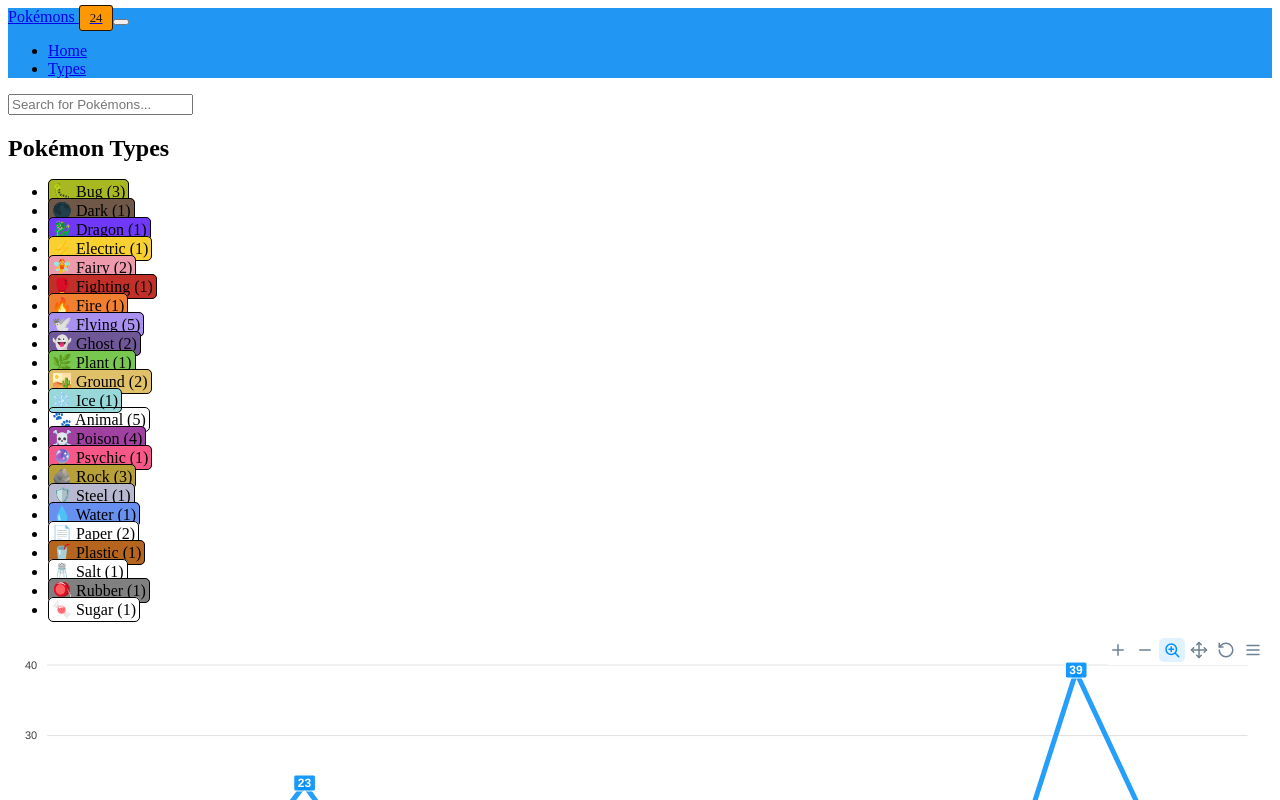
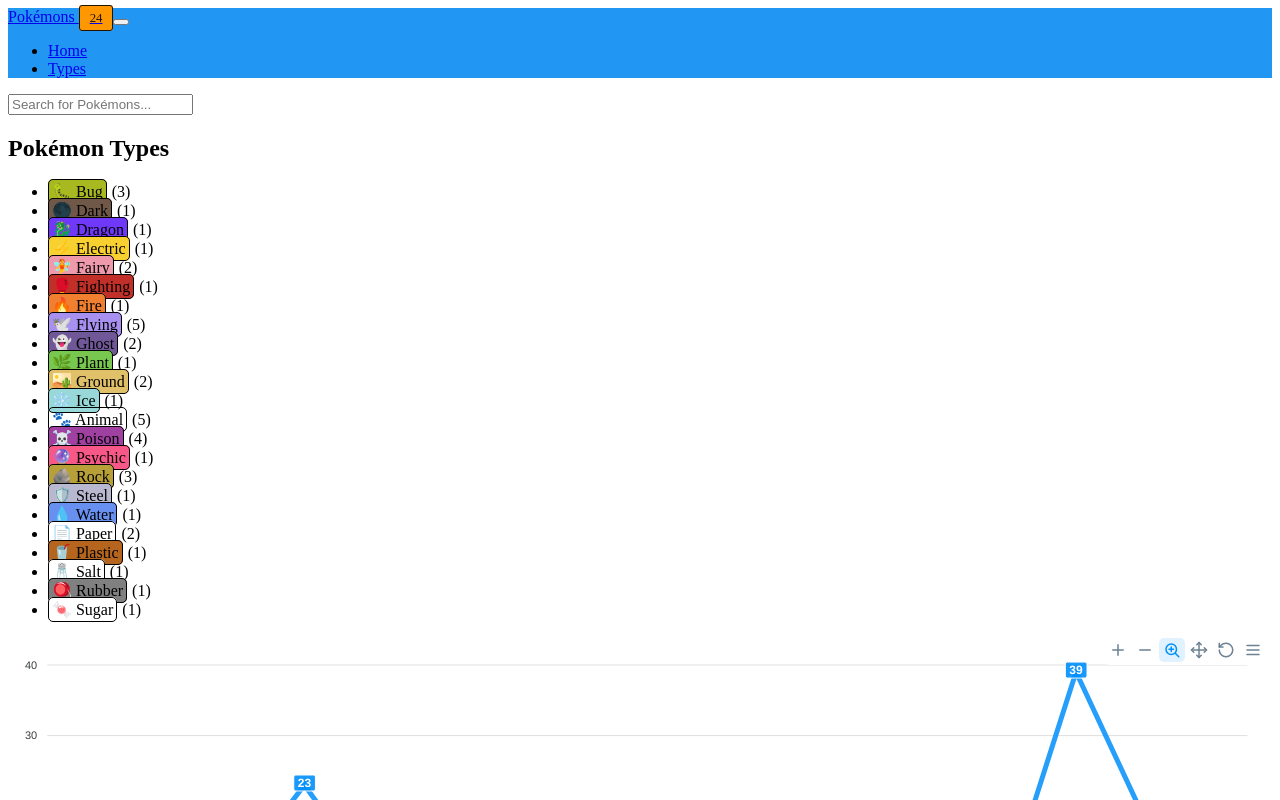
Before and after one commit to Tamigucho/factory.tamigucho.com-source, a React (Create React App) app: page /types in a window 1280 px wide. Shown: the top 800 px of the page. Built offline with nearby package versions, Linux system fonts and the light colour scheme.

Commit message:
complement previous commit

```diff
--- a/src/components/TypeList.js
+++ b/src/components/TypeList.js
@@ -23,8 +23,8 @@
       {pokemonTypes.map((type, index) => (
   <li key={index}>
     <Link to={`/types/${type.type}`} className={`type-badge type-${type.type.toLowerCase()}`}>
-      {pokemonTypes.find(t => t.type === type.type).emoji} {type.type} ({pokemonCountByType[type.type]})
-    </Link>
+      {pokemonTypes.find(t => t.type === type.type).emoji} {type.type}
+    </Link><span className="badge bg-secondary">({pokemonCountByType[type.type]})</span>
   </li>
         ))}
       </ul>
```
Also changed, not shown: 2 other files (tests, documents, lock files or other folders).
